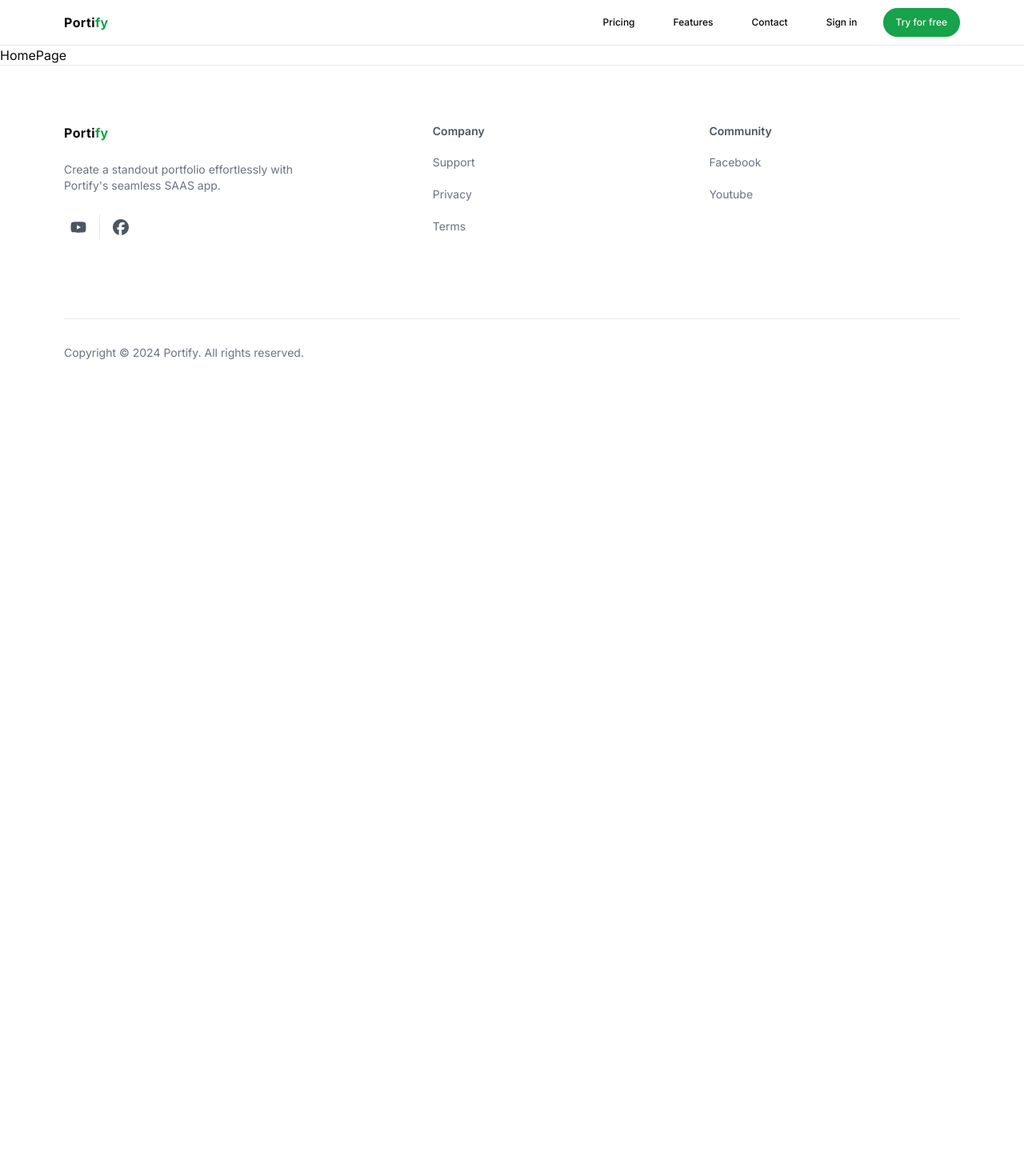
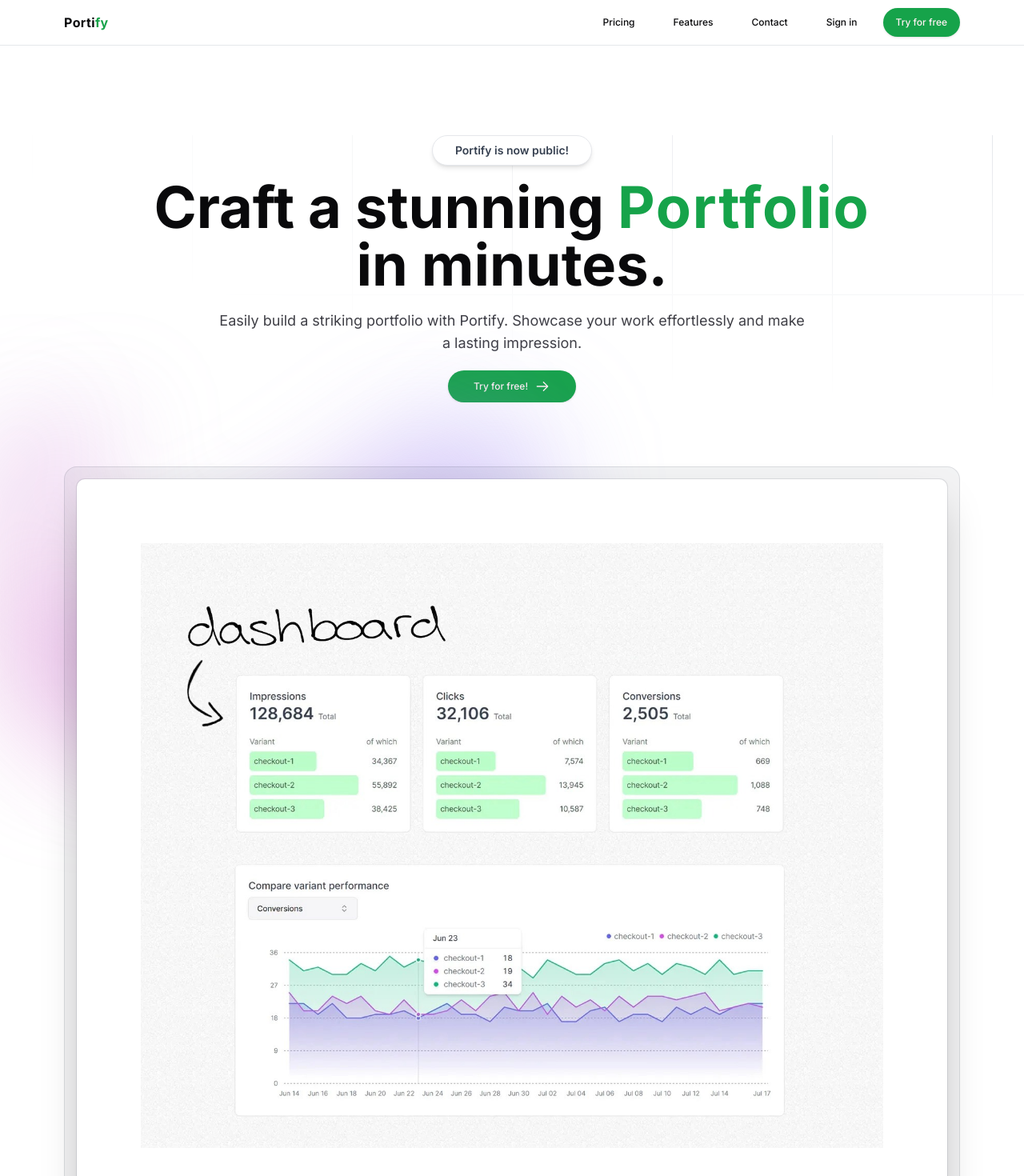
Before and after one commit to mahmudulmr19/portify, a Next.js app: page / in a window 1280 px wide. Shown: the top 1470 px of the page at 80% size. Before the commit the page ends 800 px from the top, so only its background shows below. Built offline with nearby package versions, Linux system fonts and the light colour scheme.

Commit message:
home page added hero section cta section

```diff
--- a/src/app/(main)/page.tsx
+++ b/src/app/(main)/page.tsx
@@ -1,5 +1,129 @@
 import React from "react";
+import { WidthWrapper } from "@/components";
+import { Button } from "@/components/ui";
+import Link from "next/link";
+import { ArrowRightIcon } from "@radix-ui/react-icons";
+import Image from "next/image";
+
+export const metadata = {
+  title: {
+    absolute: "Craft a Stunning Portfolio in minutes.",
+    description: `Easily build a striking portfolio with Portify. Showcase your work
+    effortlessly and make a lasting impression.`,
+  },
+};
 
 export default function HomePage() {
-  return <div>HomePage</div>;
+  return (
+    <React.Fragment>
+      <WidthWrapper className="mb-12 mt-28  flex flex-col items-center justify-center text-center relative isolate overflow-hidden ">
+        <svg
+          className="absolute inset-0 -z-10 h-full w-full stroke-gray-200 [mask-image:radial-gradient(100%_100%_at_top_right,white,transparent)]"
+          aria-hidden="true"
+        >
+          <defs>
+            <pattern
+              id="0787a7c5-978c-4f66-83c7-11c213f99cb7"
+              width={200}
+              height={200}
+              x="50%"
+              y={-1}
+              patternUnits="userSpaceOnUse"
+            >
+              <path d="M.5 200V.5H200" fill="none" />
+            </pattern>
+          </defs>
+          <rect
+            width="100%"
+            height="100%"
+            strokeWidth={0}
+            fill="url(#0787a7c5-978c-4f66-83c7-11c213f99cb7)"
+          />
+        </svg>
+
+        <div className="mx-auto mb-4 flex max-w-fit items-center justify-center space-x-2 overflow-hidden rounded-full border border-gray-200 bg-white px-7 py-2 shadow-md backdrop-blur transition-all hover:border-gray-300 hover:bg-white/50">
+          <p className="text-sm font-semibold text-gray-700">
+            Portify is now public!
+          </p>
+        </div>
+        <h1 className="max-w-4xl text-5xl font-bold md:text-6xl lg:text-7xl">
+          Craft a stunning{" "}
+          <span className="text-primary tracking-wide">Portfolio</span> in
+          minutes.
+        </h1>
+        <p className="mt-5 max-w-prose text-zinc-700 sm:text-lg">
+          Easily build a striking portfolio with Portify. Showcase your work
+          effortlessly and make a lasting impression.
+        </p>
+
+        <Button asChild className="mt-5" size="lg">
+          <Link href="/auth/sign-up">
+            Try for free! <ArrowRightIcon className="ml-2 h-5 w-5" />
+          </Link>
+        </Button>
+      </WidthWrapper>
+
+      {/* value proposition section */}
+      <div>
+        <div className="relative isolate">
+          <div
+            aria-hidden="true"
+            className="pointer-events-none absolute inset-x-0 -top-40 -z-10 transform-gpu overflow-hidden blur-3xl sm:-top-80"
+          >
+            <div
+              style={{
+                clipPath:
+                  "polygon(74.1% 44.1%, 100% 61.6%, 97.5% 26.9%, 85.5% 0.1%, 80.7% 2%, 72.5% 32.5%, 60.2% 62.4%, 52.4% 68.1%, 47.5% 58.3%, 45.2% 34.5%, 27.5% 76.7%, 0.1% 64.9%, 17.9% 100%, 27.6% 76.8%, 76.1% 97.7%, 74.1% 44.1%)",
+              }}
+              className="relative left-[calc(50%-11rem)] aspect-[1155/678] w-[36.125rem] -translate-x-1/2 rotate-[30deg] bg-gradient-to-tr from-[#ff80b5] to-[#9089fc] opacity-30 sm:left-[calc(50%-30rem)] sm:w-[72.1875rem]"
+            />
+          </div>
+
+          <div>
+            <div className="mx-auto max-w-6xl px-6 lg:px-8">
+              <div className="mt-16 flow-root sm:mt-24">
+                <div className="-m-2 rounded-xl bg-gray-900/5 p-2 ring-1 ring-inset ring-gray-900/10 lg:-m-4 lg:rounded-2xl lg:p-4">
+                  <Image
+                    src="/dashboard-preview.jpg"
+                    alt="product preview"
+                    width={1364}
+                    height={866}
+                    quality={100}
+                    className="rounded-md bg-white p-2 sm:p-8 md:p-20 shadow-2xl ring-1 ring-gray-900/10 w-full h-full"
+                  />
+                </div>
+              </div>
+            </div>
+          </div>
+
+          <div
+            aria-hidden="true"
+            className="pointer-events-none absolute inset-x-0 -top-40 -z-10 transform-gpu overflow-hidden blur-3xl sm:-top-80"
+          >
+            <div
+              style={{
+                clipPath:
+                  "polygon(74.1% 44.1%, 100% 61.6%, 97.5% 26.9%, 85.5% 0.1%, 80.7% 2%, 72.5% 32.5%, 60.2% 62.4%, 52.4% 68.1%, 47.5% 58.3%, 45.2% 34.5%, 27.5% 76.7%, 0.1% 64.9%, 17.9% 100%, 27.6% 76.8%, 76.1% 97.7%, 74.1% 44.1%)",
+              }}
+              className="relative left-[calc(50%-13rem)] aspect-[1155/678] w-[36.125rem] -translate-x-1/2 rotate-[30deg] bg-gradient-to-tr from-[#ff80b5] to-[#9089fc] opacity-30 sm:left-[calc(50%-36rem)] sm:w-[72.1875rem]"
+            />
+          </div>
+        </div>
+      </div>
+
+      <div className="mt-32 bg-primary text-white py-8">
+        <WidthWrapper>
+          <h2 className="text-3xl font-bold mb-4">Ready to Get Started?</h2>
+          <p className="text-lg mb-4">
+            Craft your portfolio with ease. Join Portify today!
+          </p>
+          <Button size="lg" asChild variant="white">
+            <Link href="/auth/sign-up">
+              Try for free <ArrowRightIcon className="ml-2 h-5 w-5" />
+            </Link>
+          </Button>
+        </WidthWrapper>
+      </div>
+    </React.Fragment>
+  );
 }
```
